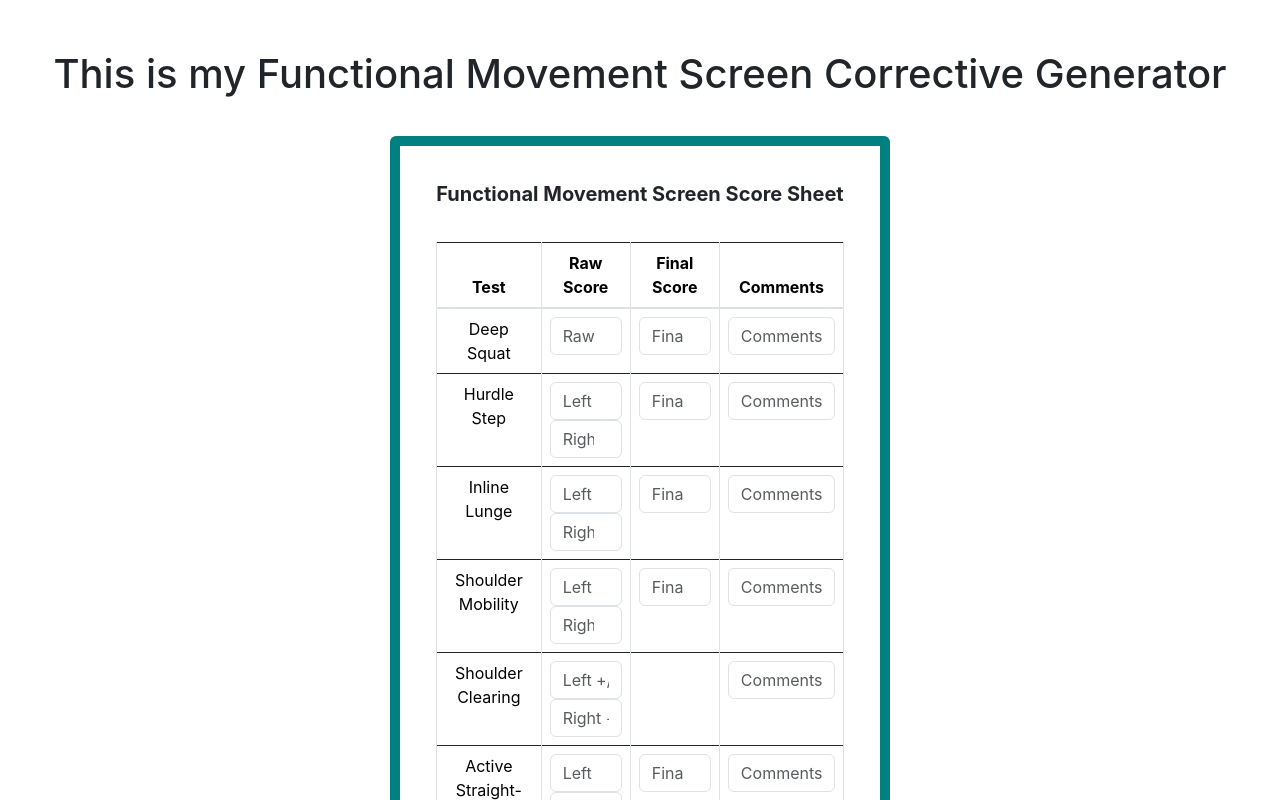
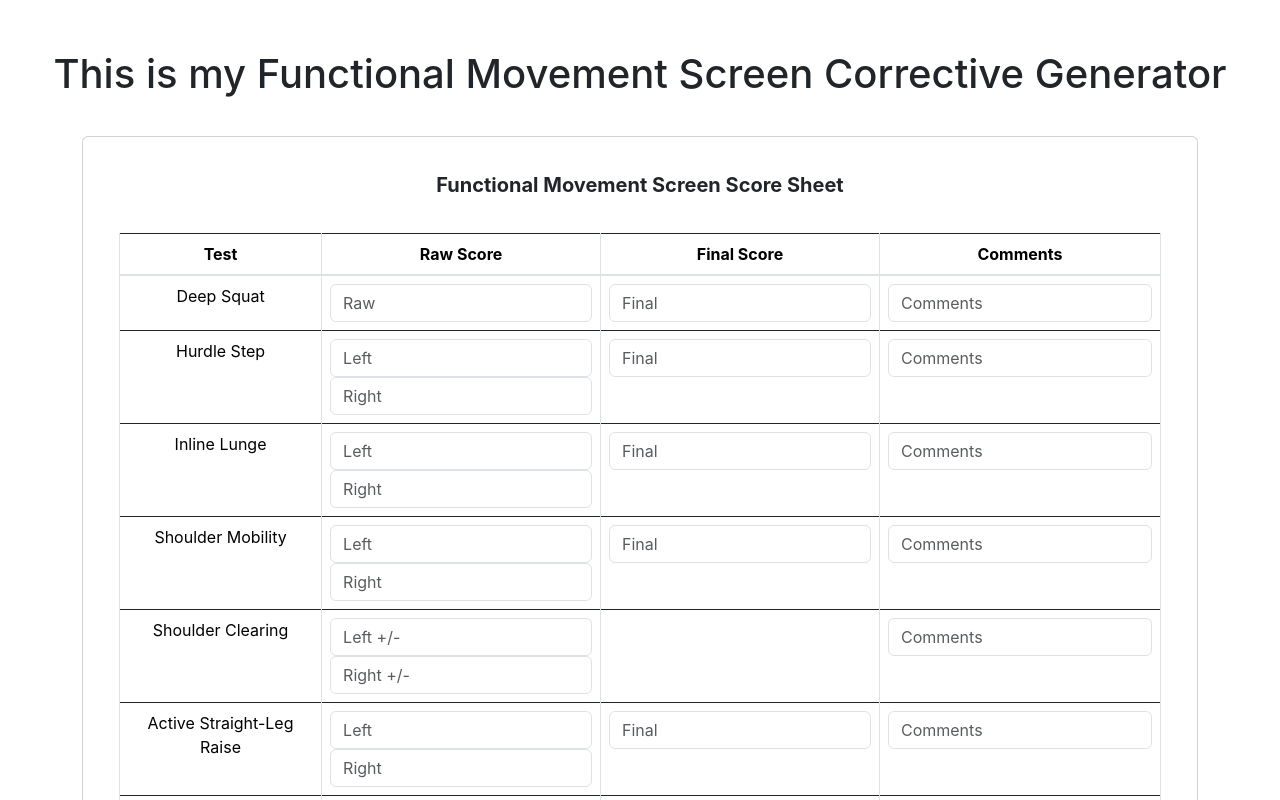
Before and after one commit to bneighbs6/fms-corrective-generator, a React (Create React App) app: page /new-fms in a window 1280 px wide. Shown: the top 800 px of the page. Built offline with nearby package versions, Linux system fonts and the light colour scheme; the HTML template or start-up script is replaced by a standard one.

Commit message:
Style ArchivedFMSCard

```diff
--- a/src/archivedFMSCards/ArchivedFMSCard.css
+++ b/src/archivedFMSCards/ArchivedFMSCard.css
@@ -1,9 +1,16 @@
-.container {
+.archived-fms-container {
     display: flex;
     justify-content: center;
 }
 
-.card {
+.archived-fms-card {
     border: 10px solid teal;
-    width: 500px
+    width: 900px;
 }
+
+@media screen and (max-width: 680px) {
+    .card {
+        border: 10px solid teal;
+        width: 300px;
+    }
+}
--- a/src/archivedFMSCards/ArchivedFMSCard.jsx
+++ b/src/archivedFMSCards/ArchivedFMSCard.jsx
@@ -5,8 +5,8 @@ import { Button, Card, Container } from "react-bootstrap";
 function ArchivedFMSCard() {
     return (
       <div>
-        <Container>
-          <Card>
+        <Container className="archived-fms-container">
+          <Card className="archived-fms-card">
             <Card.Body>
               <Card.Title>Archived FMS Scoresheets</Card.Title>
               <Card.Text>
--- a/src/components/HomePage.jsx
+++ b/src/components/HomePage.jsx
@@ -1,6 +1,10 @@
 import React from "react";
 import NewFMSCard from "./FMSCard/NewFMSCard";
 import ArchivedFMSCard from "../archivedFMSCards/ArchivedFMSCard";
+
+// TODO: NewFMSCard needs to have the final score auto tallied by the test's raw scores
+// Develop backend in order to store data for ArchivedFMSCard
+// Follow instructions from Chegg skills on how to set up b/e
 
 function HomePage() {
     return (
```
